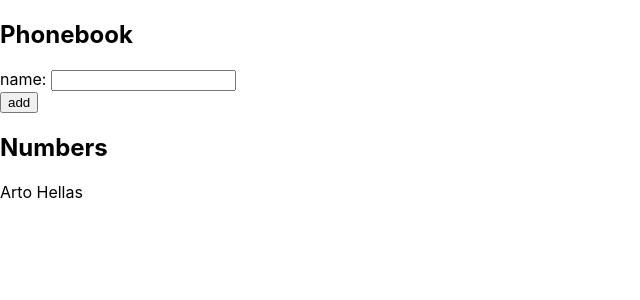
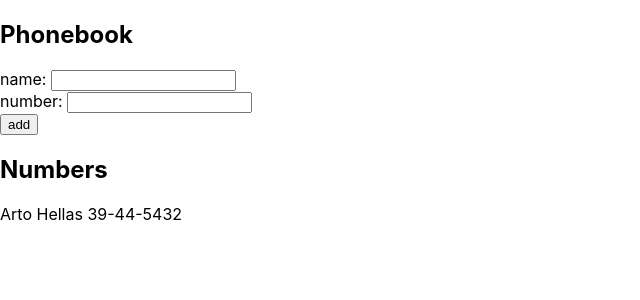
Before and after one commit to domssilva/fullstackopen, a React (Create React App) app in the folder part2/phonebook/: page / in a window 1280 px wide. Shown: the top 300 px of the page, without its empty margins (0-640 px from the left). Built offline with nearby package versions, Linux system fonts and the light colour scheme.

Commit message:
[part2] - assignment 2.8

```diff
--- a/part2/phonebook/src/App.js
+++ b/part2/phonebook/src/App.js
@@ -2,19 +2,26 @@ import React, {useState} from 'react';
 
 const App = () => {
 
-  // for controlling the form input
   const [newName, setNewName] = useState('')
+  const [newNumber, setNewNumber] = useState('')
   const [persons, setPersons] = useState([
-    {name: 'Arto Hellas'}
+    {
+      name: 'Arto Hellas',
+      number: '39-44-5432'
+    }
   ])
 
-  const handleInputChange = (event) => {
+  const handleInputNameChange = (event) => {
     const nameToAdd = event.target.value
     setNewName(nameToAdd)
-
   }
 
-  const addName = (event) => {
+  const handleInputNumberChange = (event) => {
+    const numberToAdd = event.target.value
+    setNewNumber(numberToAdd)
+  }
+
+  const addPerson = (event) => {
     // prevent default event (page reload)
     event.preventDefault()
 
@@ -32,7 +39,8 @@ const App = () => {
       // push new name to persons
       setPersons(
         persons.concat({
-          name: newName
+          name: newName,
+          number: newNumber,
         })
       )
     }
@@ -46,10 +54,13 @@ const App = () => {
       <h2>Phonebook</h2>
       <form>
         <div>
-          name: <input value={newName} onChange={handleInputChange}/>
+          name: <input value={newName} onChange={handleInputNameChange}/>
         </div>
         <div>
-          <button type="submit" onClick={addName}>
+          number: <input value={newNumber} onChange={handleInputNumberChange}/>
+        </div>
+        <div>
+          <button type="submit" onClick={addPerson}>
             add
           </button>
         </div>
@@ -57,7 +68,11 @@ const App = () => {
       <h2>Numbers</h2>
         {
           persons.map(
-            ({name}) => <p key={name}>{name}</p>
+            ({name, number}) => (
+              <p key={name}>
+                <span>{name}</span> <span>{number}</span>
+              </p>
+            )
           )
         }
     </div>
```
